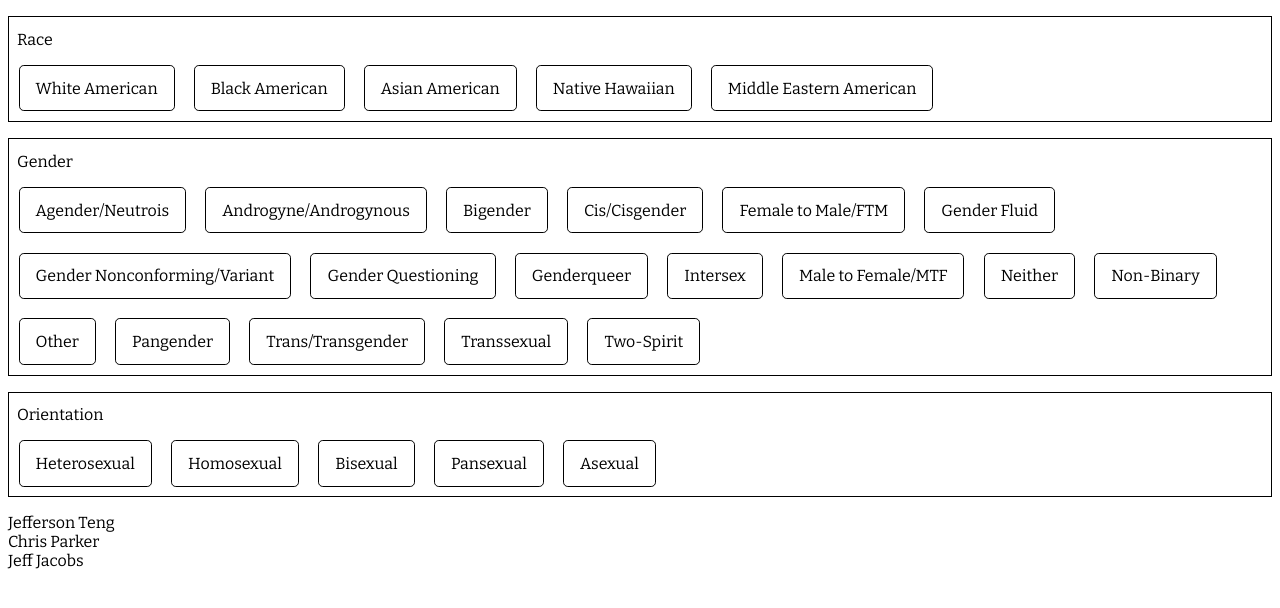
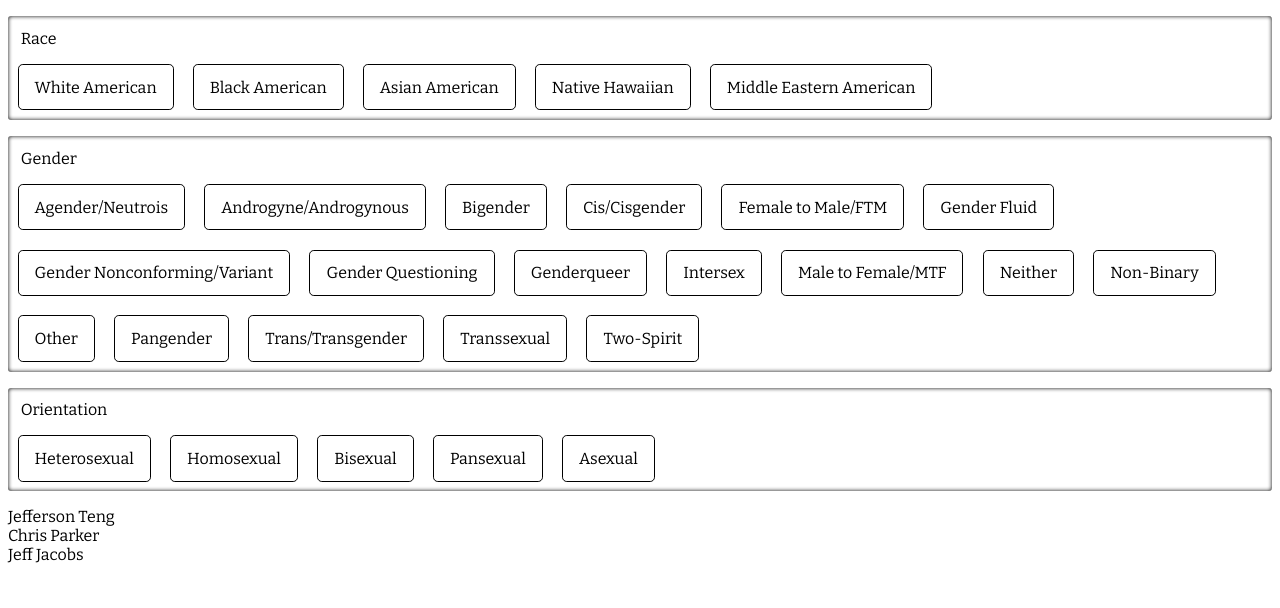
Before and after one commit to jeffersonteng/mosaic, a React app: page / in a window 1280 px wide. Shown: the top 608 px of the page. Built offline with nearby package versions, Linux system fonts and the light colour scheme.

Commit message:
Add box shadow inset

```diff
--- a/sass/filterView.scss
+++ b/sass/filterView.scss
@@ -5,10 +5,11 @@
 
   .filter-section {
     @include rem(margin, 10px 0px);
-    border: 1px solid black;
+    box-shadow: inset 0 0 4px #000;
+    @include rem(border-radius, 2px);
 
     .filter-header {
-      @include rem(margin, 8px 0px 4px 5px);
+      @include rem(padding, 8px 0px 4px 8px);
     }
 
     .filter-list {
```
